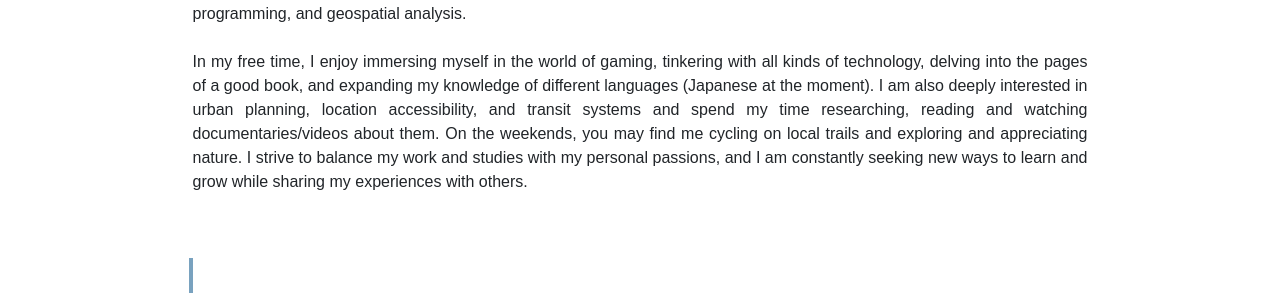
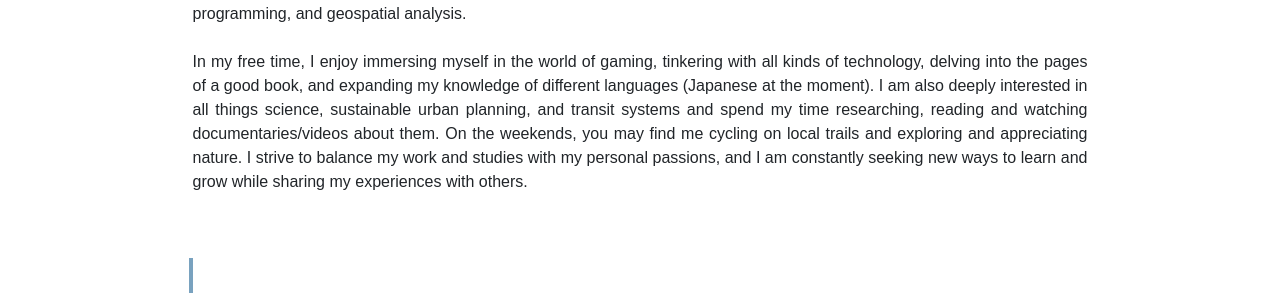
Before and after one commit to adhibsyed/adhibsyed.github.io, a Jekyll site: the page built from pages/about.md, in a window 1280 px wide. Shown: the part 536-829 px from the top of the page. Built offline with Jekyll 4.4.1, drawn with Linux system fonts in a browser that asks for light colours; nearby versions of some CDN libraries.

Commit message:
small update

```diff
--- a/pages/about.md
+++ b/pages/about.md
@@ -15,7 +15,7 @@ I like maps - from aesthetic maps that communicate real-world data efficiently,
 <br><br>
 My ability to turn data into meaningful insights makes me an asset to any team, and I am dedicated to using my skills to help any organisation in need of a data-driven approach to problem-solving. I am excited to grow my career in this field while expanding my knowledge and skill set, and I look forward to working with others who share my passion for maps, programming, and geospatial analysis.
 <br><br>
-In my free time, I enjoy immersing myself in the world of gaming, tinkering with all kinds of technology, delving into the pages of a good book, and expanding my knowledge of different languages (Japanese at the moment). I am also deeply interested in urban planning, location accessibility, and transit systems and spend my time researching, reading and watching documentaries/videos about them. On the weekends, you may find me cycling on local trails and exploring and appreciating nature. I strive to balance my work and studies with my personal passions, and I am constantly seeking new ways to learn and grow while sharing my experiences with others. </div>
+In my free time, I enjoy immersing myself in the world of gaming, tinkering with all kinds of technology, delving into the pages of a good book, and expanding my knowledge of different languages (Japanese at the moment). I am also deeply interested in all things science, sustainable urban planning, and transit systems and spend my time researching, reading and watching documentaries/videos about them. On the weekends, you may find me cycling on local trails and exploring and appreciating nature. I strive to balance my work and studies with my personal passions, and I am constantly seeking new ways to learn and grow while sharing my experiences with others. </div>
 <br>
 <div class="row">
 {% include about/timeline.html %}
```
